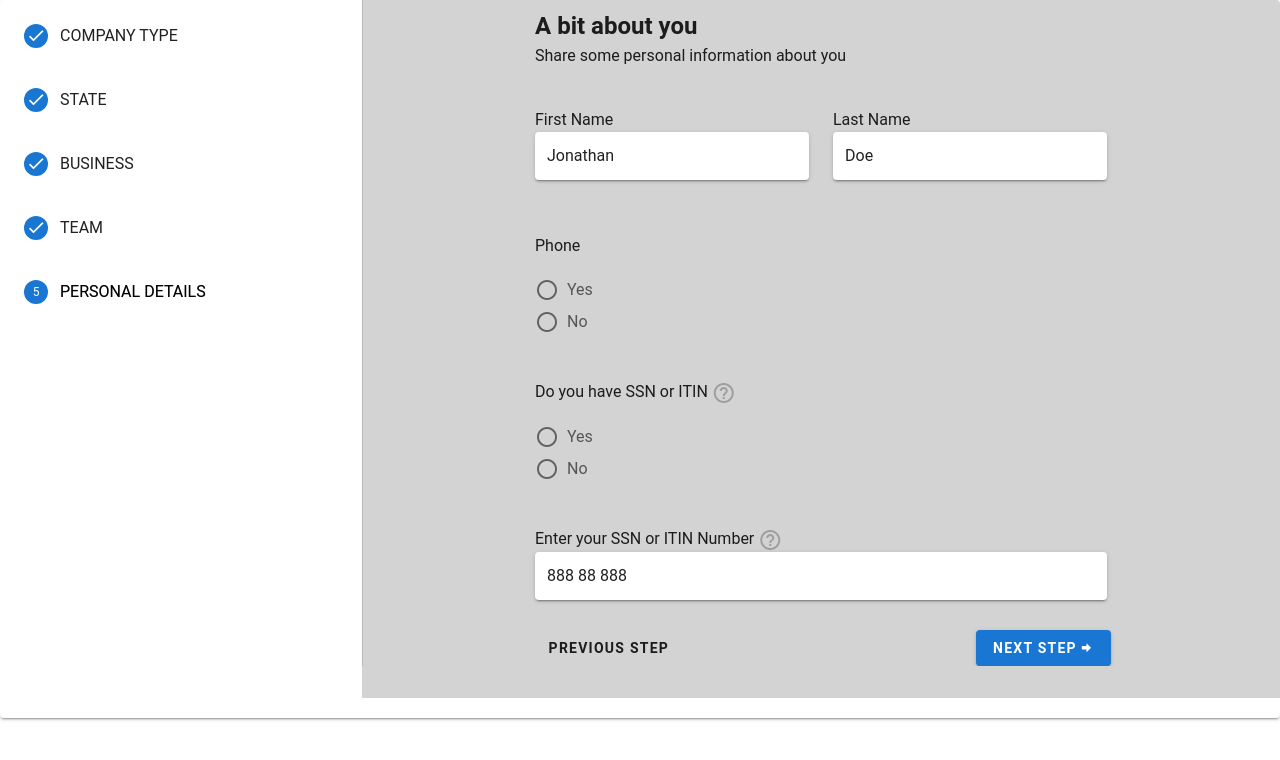
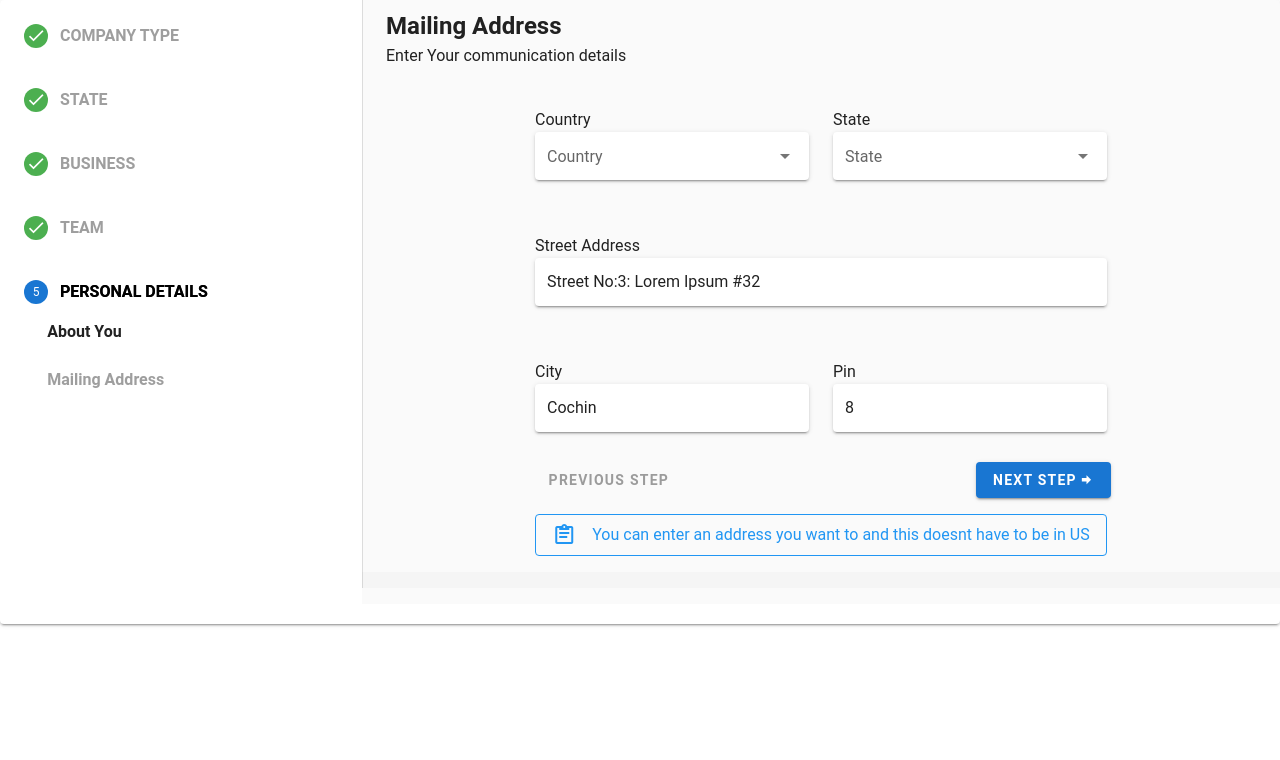
Before and after one commit to sprintcorp/Vue_Job_Test, a Vue app: page /about in a window 1280 px wide. Shown: the top 760 px of the page. Built offline with nearby package versions, Linux system fonts and the light colour scheme.

Commit message:
Update stepper structure

```diff
--- a/src/pages/about/about.css
+++ b/src/pages/about/about.css
@@ -1,11 +1,9 @@
-.theme--light.v-stepper
-  .v-stepper__step:not(.v-stepper__step--active):not(.v-stepper__step--complete):not(.v-stepper__step--error)
-  .v-stepper__step__step {
-  background: none;
-  border: 1.5px solid #1972f1;
-  color: #1972f1;
+.theme--light.v-stepper .v-stepper__step:not(.v-stepper__step--active):not(.v-stepper__step--complete):not(.v-stepper__step--error) .v-stepper__step__step {
+    background: none;
+    /* border: 1.5px solid #1972f1; */
+    color: #1972f1;
 }
 
 .bg-color {
-  background-color: lightgray;
+    background-color: #65636308;
 }
--- a/src/pages/about/about.vue
+++ b/src/pages/about/about.vue
@@ -2,18 +2,90 @@
   <v-stepper v-model="e6" vertical>
     <v-row>
       <v-col cols="12" md="3">
-        <v-stepper-step :complete="e6 > 1" step="1">COMPANY TYPE</v-stepper-step>
+        <v-stepper-step :complete="e6 > 1" step="1" color="success"><h4 class="text--disabled">COMPANY TYPE</h4></v-stepper-step>
 
-        <v-stepper-step :complete="e6 > 2" step="2">STATE</v-stepper-step>
+        <v-stepper-step :complete="e6 > 2" step="2" color="success"><h4 class="text--disabled">STATE</h4></v-stepper-step>
 
-        <v-stepper-step :complete="e6 > 3" step="3">BUSINESS</v-stepper-step>
+        <v-stepper-step :complete="e6 > 3" step="3" color="success" ><h4 class="text--disabled">BUSINESS</h4></v-stepper-step>
 
-        <v-stepper-step :complete="e6 > 4" step="4">TEAM</v-stepper-step>
+        <v-stepper-step :complete="e6 > 4" step="4" color="success"><h4 class="text--disabled">TEAM</h4></v-stepper-step>
 
-        <v-stepper-step :complete="e6 > 5" step="5">PERSONAL DETAILS</v-stepper-step>
+        <v-stepper-step step="5" ><h4 class="text--primary">PERSONAL DETAILS</h4></v-stepper-step>
+
+         <v-row>
+
+          <v-col cols="1"></v-col>
+           <v-col>
+             <h4 class="ml-5">About You</h4><br>
+            <h4 class="ml-5 disabled text--disabled">Mailing Address</h4>
+          </v-col>
+        </v-row>
       </v-col>
+
       <v-col cols="12" md="9">
+
+
         <v-stepper-content step="5" class="bg-color">
+          <v-row justify="start">
+            <v-col cols="12" md="8">
+              <h2>Mailing Address</h2>
+              <p>Enter Your communication details</p>
+            </v-col>
+          </v-row>
+          <v-row>
+            <v-col cols="12">
+              <v-row align="center" justify="center">
+                <v-col cols="12" md="4">
+                  <label for>Country</label>
+                  <v-select :items="['Nigeria','Kenya','England','India']" label="Country" solo></v-select>
+                </v-col>
+                <v-col cols="12" md="4">
+                  <label for>State</label>
+                  <v-select :items="['Kerala','Mumbai','Lagos',]" label="State" solo></v-select>
+                </v-col>
+              </v-row>
+
+              <v-row align="center" justify="center">
+                <v-col cols="12" md="8">
+                  <label for>Street Address</label>
+                  <v-text-field type="text" solo value="Street No:3: Lorem Ipsum #32"></v-text-field>
+                </v-col>
+              </v-row>
+
+              <v-row align="center" justify="center">
+                <v-col cols="12" md="4">
+                  <label for>City</label>
+                  <v-text-field type="text" solo placeholder="City" value="Cochin"></v-text-field>
+                </v-col>
+                <v-col cols="12" md="4">
+                  <label for>Pin</label>
+                  <v-text-field type="number" solo placeholder="Pin" value="8"></v-text-field>
+                </v-col>
+              </v-row>
+               <div class="d-flex justify-space-around">
+                <v-btn class="font-weight-bold text--disabled" text>Previous Step</v-btn>
+                <v-btn color="primary" @click="e6 = 6" class="font-weight-bold">
+                  Next Step
+                  <i class="text--white mdi mdi-arrow-right-bold"></i>
+                </v-btn>
+              </div>
+              <v-row align="center" justify="center">
+                <v-col cols="12" md="8">
+                  <v-alert
+                    class="mt-4 d-flex justify-space-around"
+                    dense
+                    outlined
+                    icon="mdi-clipboard-text-outline"
+                    type="info"
+                  >You can enter an address you want to and this doesnt have to be in US</v-alert>
+                </v-col>
+              </v-row>
+            </v-col>
+          </v-row>
+        </v-stepper-content>
+
+
+        <v-stepper-content step="6" class="bg-color">
           <v-row align="center" justify="center">
             <v-col cols="12" md="8">
               <h2>A bit about you</h2>
@@ -73,71 +145,12 @@
                 </v-col>
               </v-row>
               <div class="d-flex justify-space-around">
-                <v-btn class="font-weight-bold" text>Previous Step</v-btn>
-                <v-btn color="primary" @click="e6 = 6" class="font-weight-bold">
-                  Next Step
-                  <i class="text--white mdi mdi-arrow-right-bold"></i>
-                </v-btn>
-              </div>
-            </v-col>
-          </v-row>
-        </v-stepper-content>
-
-        <v-stepper-content step="6" class="bg-color">
-          <v-row align="center" justify="center">
-            <v-col cols="12" md="8">
-              <h2>Mailing Address</h2>
-              <p>Enter Your communication details</p>
-            </v-col>
-          </v-row>
-          <v-row>
-            <v-col cols="12">
-              <v-row align="center" justify="center">
-                <v-col cols="12" md="4">
-                  <label for>Country</label>
-                  <v-select :items="['Nigeria','Kenya','England','India']" label="Country" solo></v-select>
-                </v-col>
-                <v-col cols="12" md="4">
-                  <label for>State</label>
-                  <v-select :items="['Kerala','Mumbai','Lagos',]" label="State" solo></v-select>
-                </v-col>
-              </v-row>
-
-              <v-row align="center" justify="center">
-                <v-col cols="12" md="8">
-                  <label for>Street Address</label>
-                  <v-text-field type="text" solo value="Street No:3: Lorem Ipsum #32"></v-text-field>
-                </v-col>
-              </v-row>
-
-              <v-row align="center" justify="center">
-                <v-col cols="12" md="4">
-                  <label for>City</label>
-                  <v-text-field type="text" solo placeholder="City" value="Cochin"></v-text-field>
-                </v-col>
-                <v-col cols="12" md="4">
-                  <label for>Pin</label>
-                  <v-text-field type="number" solo placeholder="Pin" value="8"></v-text-field>
-                </v-col>
-              </v-row>
-              <div class="d-flex justify-space-around">
-                <v-btn @click="e6 = 5" class="font-weight-bold" text>Previous Step</v-btn>
+                <v-btn @click="e6 = 5" class="font-weight-bold text--disabled" text>Previous Step</v-btn>
                 <v-btn color="primary" class="font-weight-bold">
                   Next Step
                   <i class="text--white mdi mdi-arrow-right-bold"></i>
                 </v-btn>
               </div>
-              <v-row align="center" justify="center">
-                <v-col cols="12" md="8">
-                  <v-alert
-                    class="mt-4 d-flex justify-space-around"
-                    dense
-                    outlined
-                    icon="mdi-clipboard-text-outline"
-                    type="info"
-                  >You can enter an address you want to and this doesnt have to be in US</v-alert>
-                </v-col>
-              </v-row>
             </v-col>
           </v-row>
         </v-stepper-content>
--- a/src/plugins/vuetify.js
+++ b/src/plugins/vuetify.js
@@ -5,10 +5,10 @@ import "@mdi/font/css/materialdesignicons.css";
 
 Vue.use(Vuetify);
 
-const opts = {};
+// const opts = {};
 
 export default new Vuetify({
-  icons: {
-    iconfont: "mdi", // default - only for display purposes
-  },
+    icons: {
+        iconfont: "mdi", // default - only for display purposes
+    },
 });
```
Also changed, not shown: 1 other file (tests, documents, lock files or other folders).
